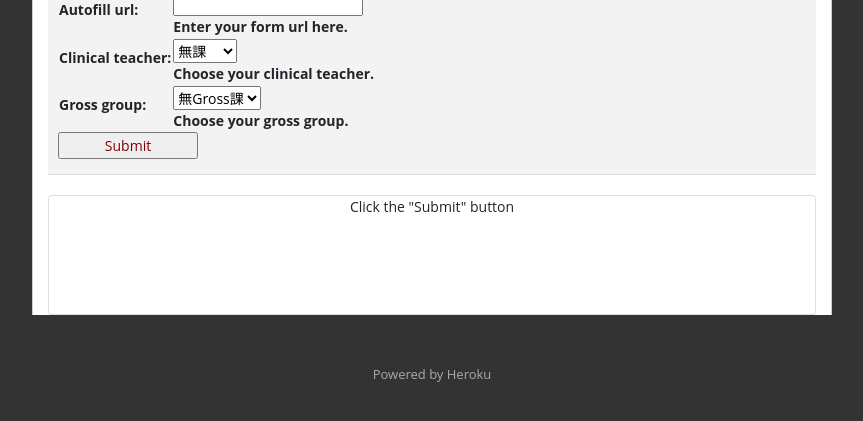
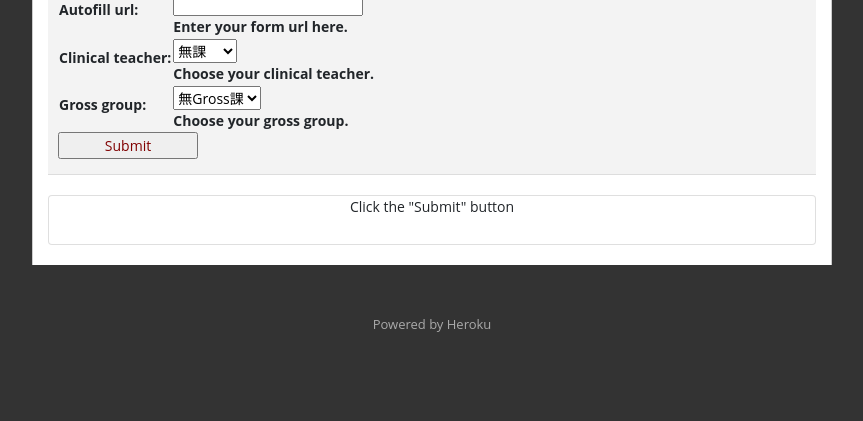
Before and after one commit to Twb06/django_NTUMED_form_autofiller, a Django app: page /formautofiller/input/ in a window 1280 px wide. Shown: the part 153-574 px from the top of the page, without its empty margins (208-1071 px from the left). Run offline with Django 3.2, Linux system fonts and the light colour scheme; parts of the project's set-up code (start-up, migrations or seed data) failed here and were passed over; some libraries are stand-ins or nearby versions.

Commit message:
alpha_v_3.1

```diff
--- a/formautofiller/templates/user_input.html
+++ b/formautofiller/templates/user_input.html
@@ -31,8 +31,8 @@
 </div>
 
 <!-- Process Status -->
-<div class="container" style="padding-top: 20px;">
-	<div class="card" style="height: 120px;">
+<div class="container" style="padding-top: 20px; padding-bottom: 20px;">
+	<div class="card" style="height: 50px;">
 		{% block progress %}{% endblock progress %}
 	</div>
 </div>
```
